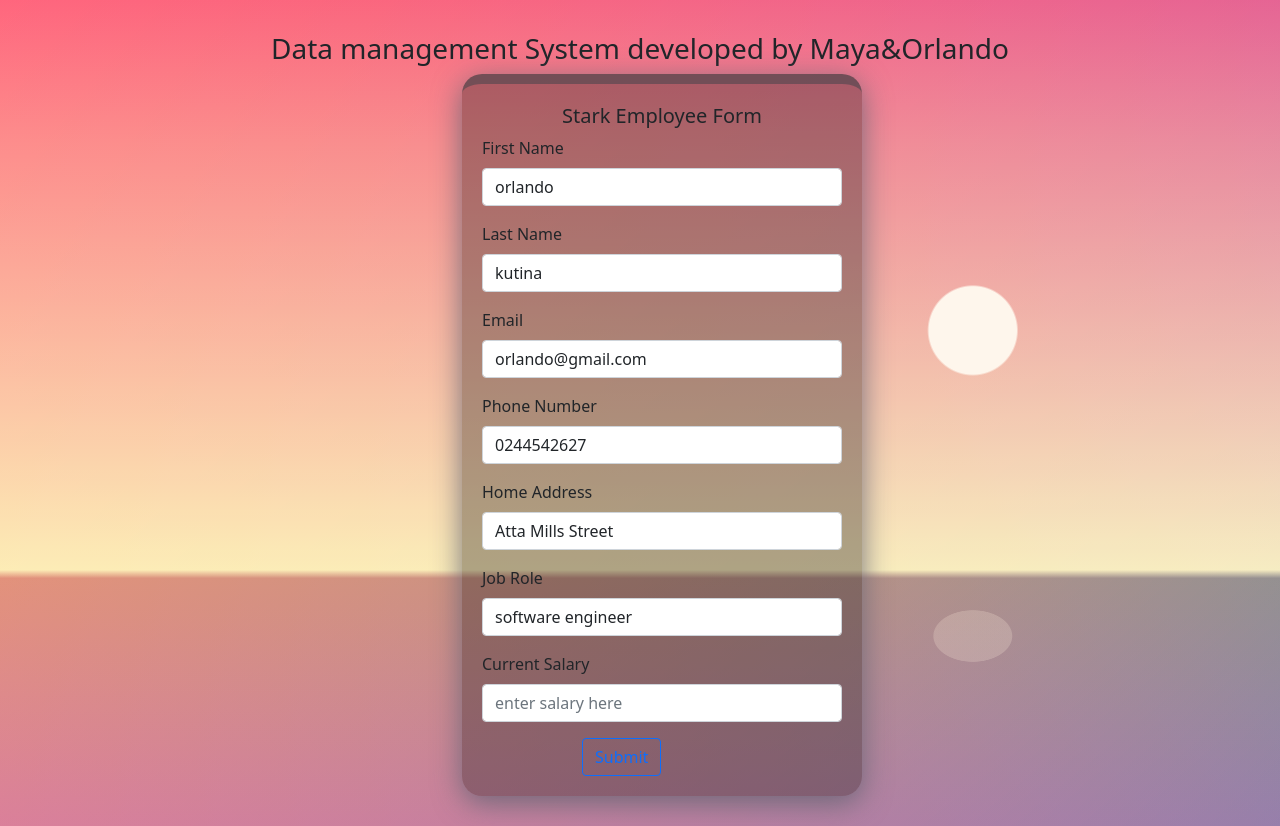
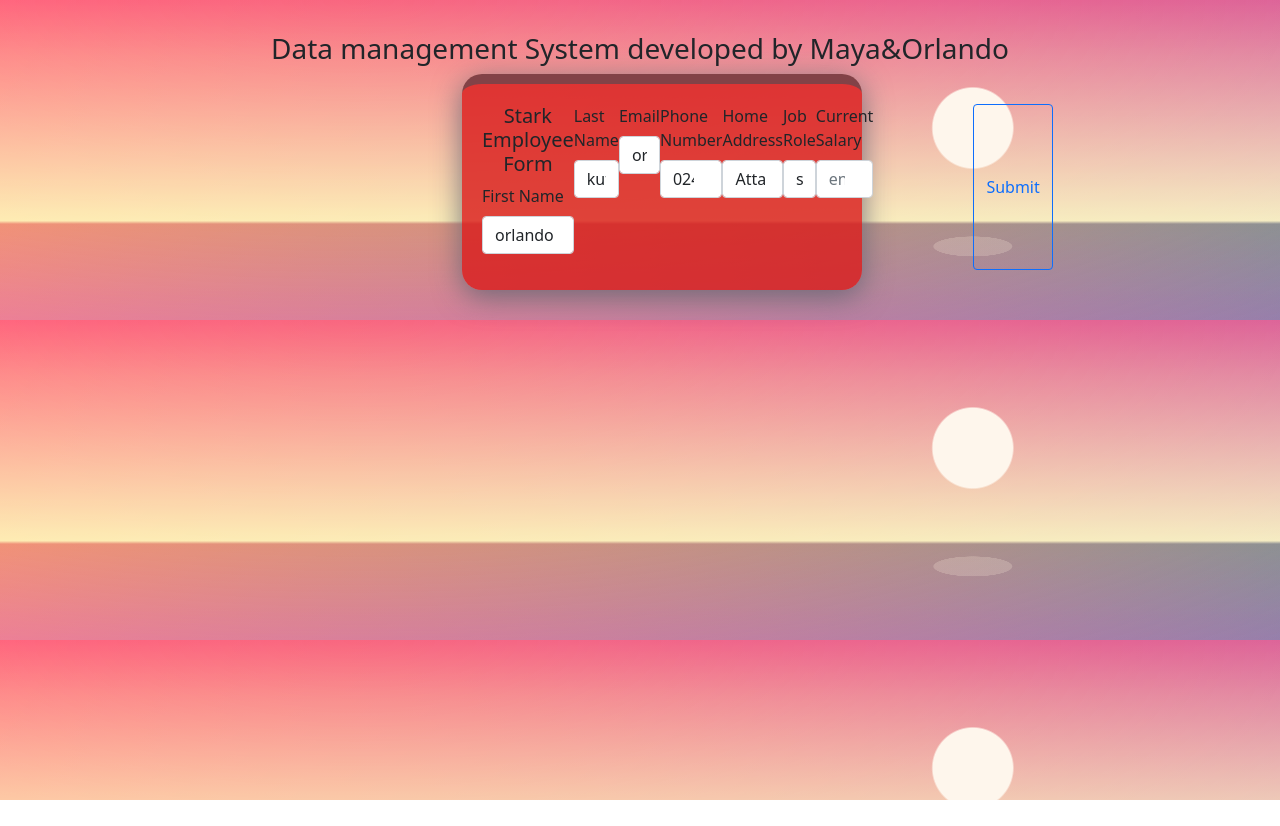
Before and after one commit to shawlycode/employee_data, a React (Create React App) app: page / in a window 1280 px wide. After the commit the page ends 800 px from the top, so only its background shows below. Built offline with nearby package versions, Linux system fonts and the light colour scheme.

Commit message:
added styles

```diff
--- a/src/App.css
+++ b/src/App.css
@@ -13,15 +13,3 @@ body {
     linear-gradient(180deg, #d45c80 0%, #f5eab0 69%, #8d8672 70%, #a2758d 100%);
   background-blend-mode: normal, normal, screen, overlay, normal;
 }
-form{
-  margin-left: 100px;
-  display: inline-block;
-  margin-bottom: 30px;
-  width: 400px;
-  padding: 20px;
-  border-radius: 20px;
-  background-color: rgba(36, 31, 31, 0.349);
-  border-top: 10px solid rgba(87, 73, 80, 0.692);
-  box-shadow: rgba(100, 100, 116, 0.89) 0px 7px 29px 0px;
-
-}
```
